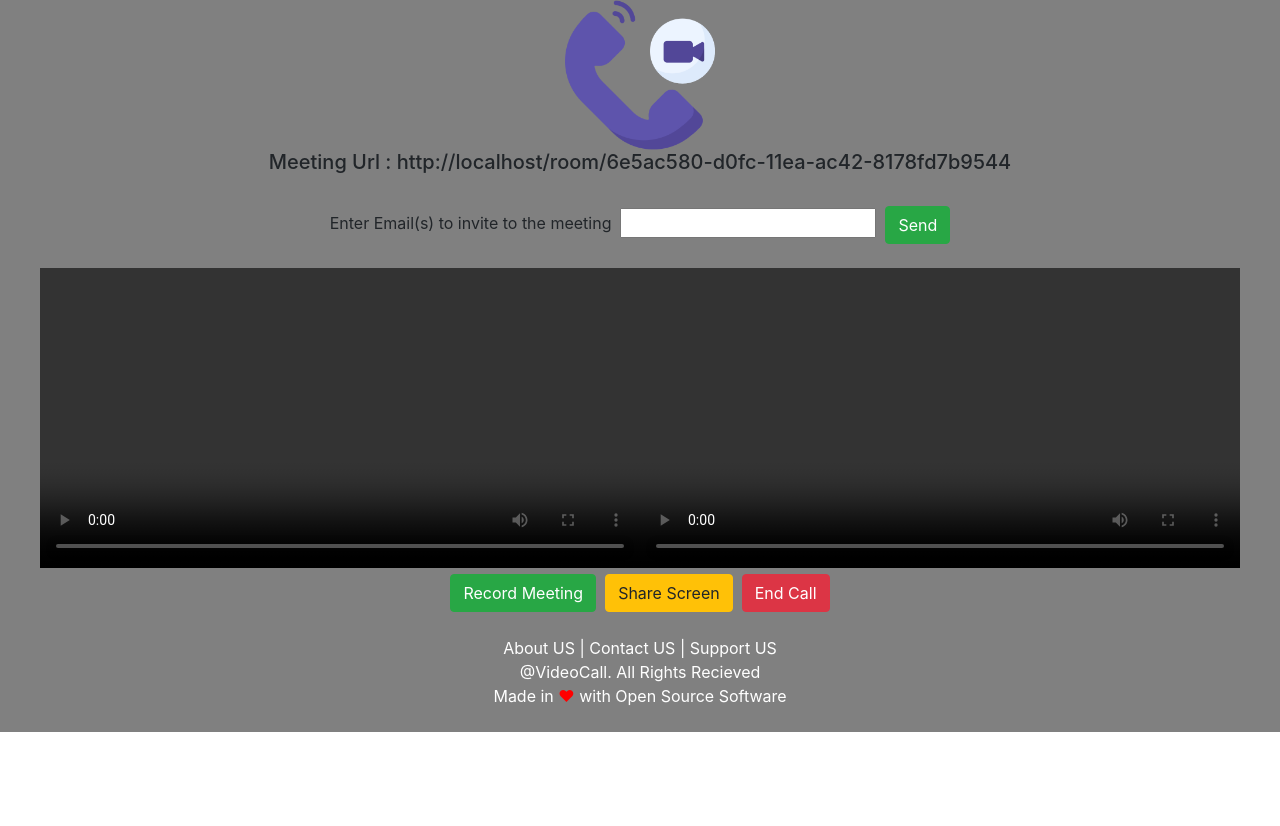
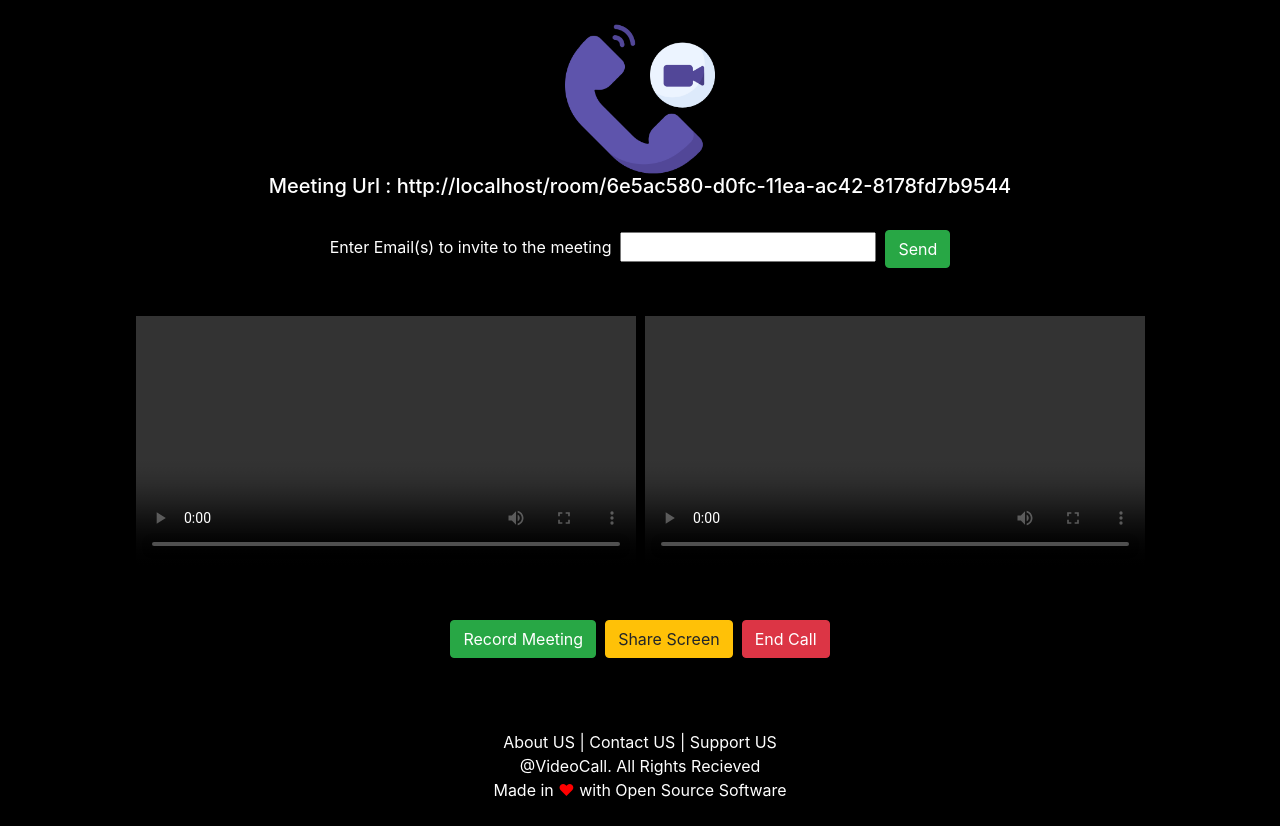
Before and after one commit to alwin-97/VideoCall-React, a React (Create React App) app: page /room/6e5ac580-d0fc-11ea-ac42-8178fd7b9544 in a window 1280 px wide. Before the commit the page ends 800 px from the top, so only its background shows below. Built offline with nearby package versions, Linux system fonts and the light colour scheme; no server answers.

Commit message:
UI Fixing and improvements

```diff
--- a/package.json
+++ b/package.json
@@ -7,12 +7,14 @@
     "@testing-library/jest-dom": "^4.2.4",
     "@testing-library/react": "^9.5.0",
     "@testing-library/user-event": "^7.2.1",
+    "emailjs-com": "^2.6.3",
     "express": "^4.17.1",
     "firebase": "^7.17.1",
+    "nodemailer": "^6.4.11",
     "react": "^16.13.1",
     "react-dom": "^16.13.1",
     "react-firebaseui": "^4.1.0",
-    "react-scripts": "3.4.1"
+    "react-scripts": "^3.4.3"
   },
   "scripts": {
     "start": "react-scripts start",
--- a/src/routes/Home.js
+++ b/src/routes/Home.js
@@ -45,12 +45,13 @@ class Home extends Component {
                             <h1 style={{color: "white"}}>Welcome {firebase.auth().currentUser.displayName}</h1>
                             <p style={{color:"grey"}}>Simple and easy way to connect with friends !</p>
                             <br/><br/>
-                            <img src={firebase.auth().currentUser.photoURL} alt={"Profile Image"}/><br/>
+                            <img src={firebase.auth().currentUser.photoURL} alt={"Profile Image"} height={"200"}/><br/>
                             <div style={{color: "white"}}>
                                 <p>{firebase.auth().currentUser.displayName}</p>
                                 <p>{firebase.auth().currentUser.email}</p>
                                 <p>{firebase.auth().currentUser.phoneNumber}</p>
                             </div>
+                            <br/><br/>
                             <button onClick={() => firebase.auth().signOut()} className={"btn btn-danger"}> Sign out !
                             </button> &nbsp; &nbsp;
 
@@ -70,13 +71,13 @@ class Home extends Component {
                             </footer>
                         </div>)
                     :
-                    (<div style={{backgroundColor: "grey"}}>
+                    (<div style={{backgroundColor: "black"}}>
                         <br/><br/>
                         <img src={logo} style={{height: 150}} alt={""}/>
-                        <br/>
+                        <br/> <br/>
                         <h1 style={{color: "white"}}>Welcome to VideoCall App</h1>
                         <br/><br/>
-                        <h4>SignIn to continue ...</h4>
+                        <h4 style={{color:"white"}}>SignIn to your Account</h4>
                         <StyledFirebaseAuth
                             uiConfig={this.uiConfig}
                             firebaseAuth={firebase.auth()}
--- a/src/routes/Room.js
+++ b/src/routes/Room.js
@@ -1,6 +1,7 @@
 import React, {useRef, useEffect} from "react";
 import io from "socket.io-client";
 import logo from "./logo.png";
+import {Link} from 'react-router-dom';
 
 const Room = (props) => {
     const userVideo = useRef();
@@ -119,7 +120,7 @@ const Room = (props) => {
 
     function handleTrackEvent(e) {
         partnerVideo.current.srcObject = e.streams[0];
-    };
+    }
 
     function shareScreen() {
         navigator.mediaDevices.getDisplayMedia({cursor: true}).then(stream => {
@@ -131,26 +132,37 @@ const Room = (props) => {
         })
     }
 
+    function sendEmail(e) {
+        e.preventDefault();
+
+        alert('Mail with the Meeting Link is Send to the Other User !')
+    }
+
     return (
-        <div className={""} style={{backgroundColor: "grey"}}>
+        <div className={""} style={{backgroundColor: "black"}}>
+            <br/>
             <img src={logo} style={{height: 150}} alt={""}/>
             <br/>
-            <h5>Meeting Url : {window.location.href}</h5>
+            <h5 style={{color:"white"}}>Meeting Url : {window.location.href}</h5>
             <br/>
-            <label>Enter Email(s) to invite to the meeting</label>&nbsp;&nbsp;
-            <input type={"text"}/>&nbsp;&nbsp;
-            <button className={"btn btn-success"}>Send</button>
+            <form onSubmit={sendEmail} method={"post"}>
+                <label style={{color:"white"}}>Enter Email(s) to invite to the meeting</label>&nbsp;&nbsp;
+                <input type={"text"} name={"to_email"}/>&nbsp;&nbsp;
+                <input type={"submit"} className={"btn btn-success"} value={"Send"}/>
+            </form>
             <br/><br/>
             <div>
-                <video controls style={{height: 300}} autoPlay ref={userVideo}/>
-                <video controls style={{height: 300}} autoPlay ref={partnerVideo}/>
+                <video controls style={{width: 500}} autoPlay ref={userVideo}/>
+                &nbsp;&nbsp;
+                <video controls style={{width: 500}} autoPlay ref={partnerVideo}/>
             </div>
+            <br/><br/>
             <button className={"btn btn-success"}>Record Meeting</button>
             &nbsp;&nbsp;
             <button onClick={shareScreen} className={"btn btn-warning"}>Share Screen</button>
             &nbsp;&nbsp;
-            <button className={"btn btn-danger"}>End Call</button>
-            <br/><br/>
+            <Link to={'/'} className={"btn btn-danger"}>End Call</Link>
+            <br/><br/> <br/><br/>
             <div style={{color: "white"}}>
                 <span style={{textAlign: "center"}}>About US | Contact US | Support US </span>
                 <br/>
```
Also changed, not shown: 1 other file (tests, documents, lock files or other folders).
